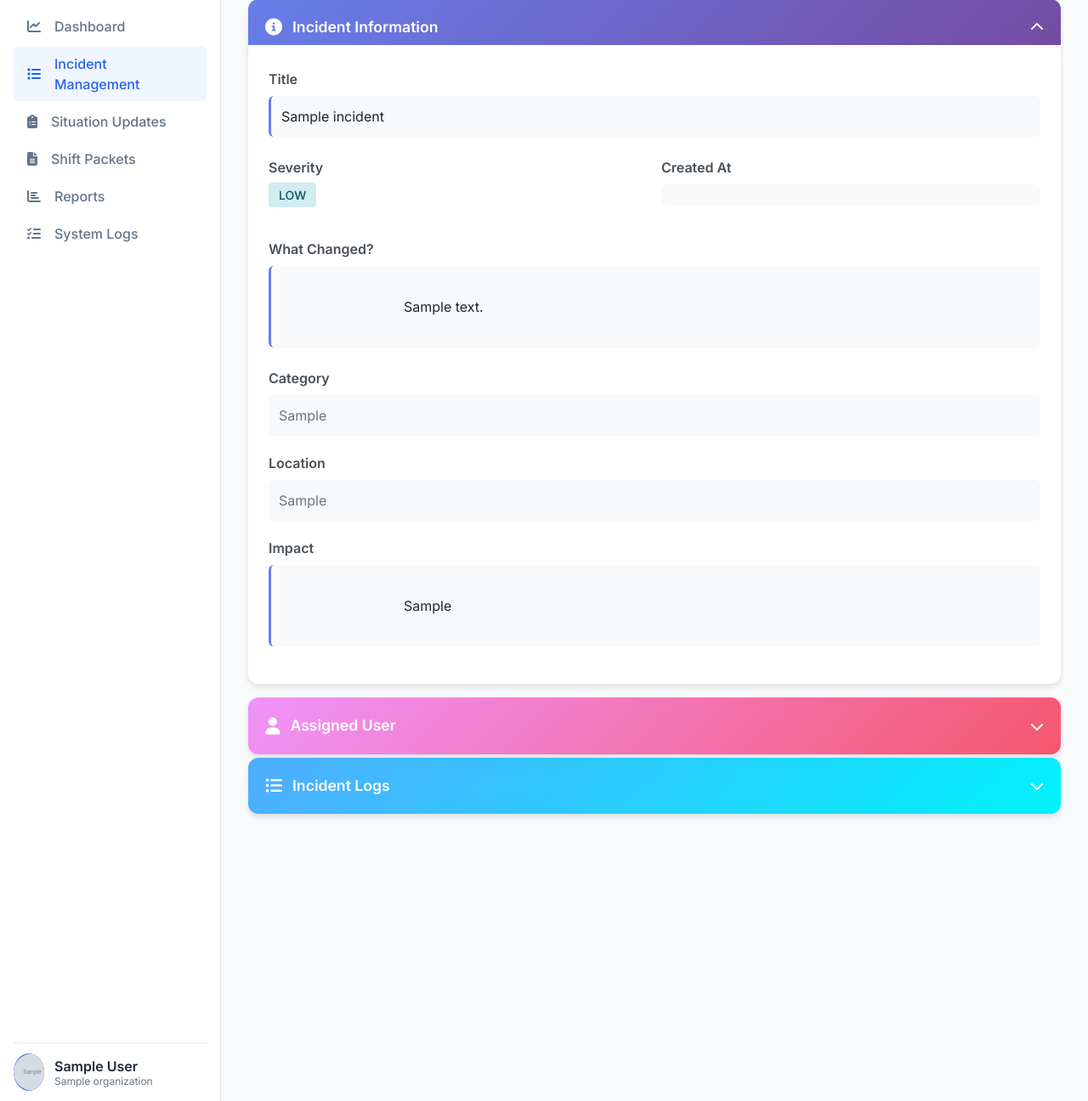
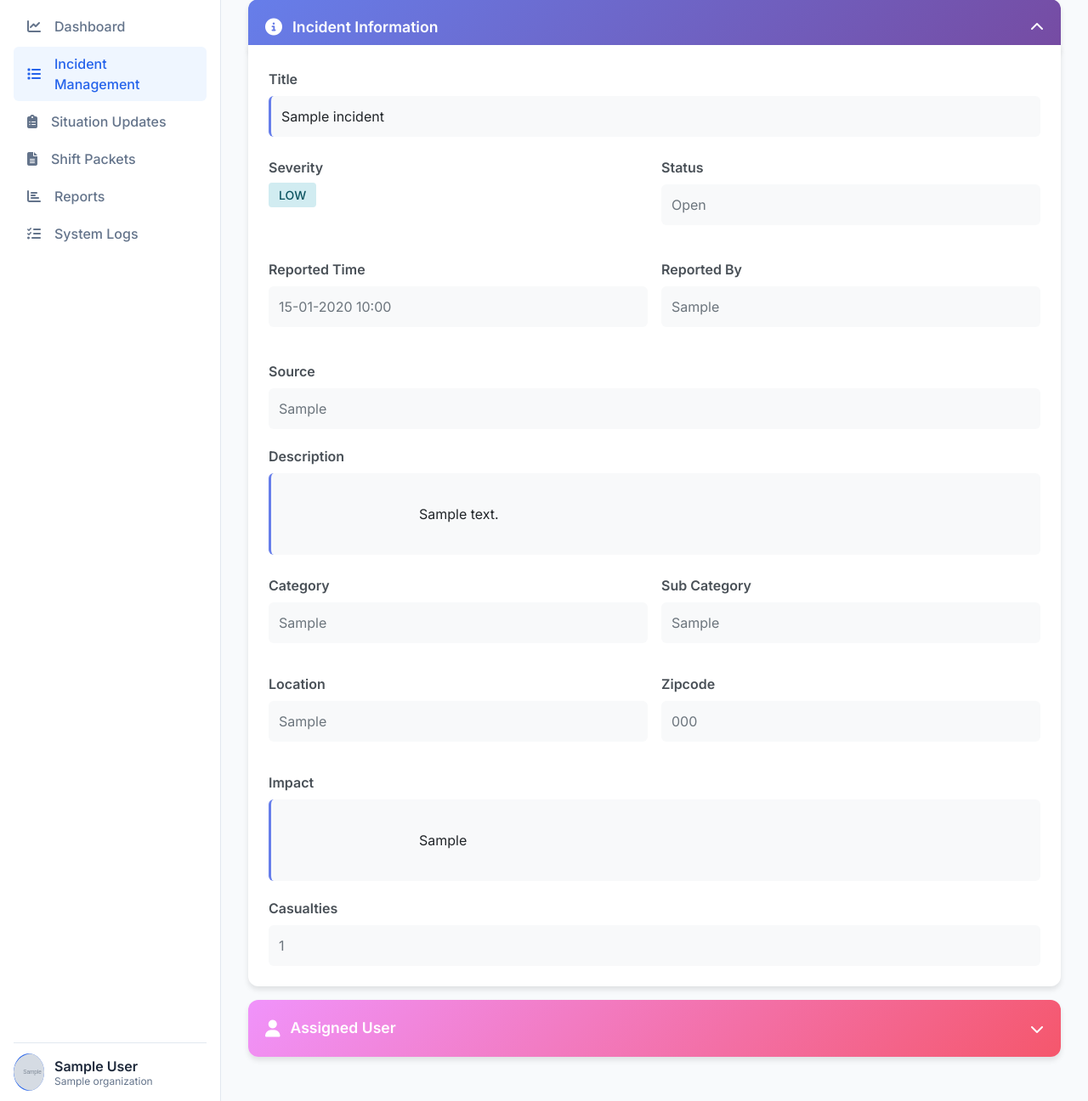
Before and after one commit to Aparnamuppanamaven/Resilience_updated, a Django app: page /incidents/1/ in a window 1280 px wide. Shown: the part 145-1441 px from the top of the page at 85% size. Run offline with Django 5.2, Linux system fonts and the light colour scheme; a user stored in the database is signed in; tables that the repository leaves empty hold one stand-in row (values such as "Sample post"); grey boxes marked "Sample" are stand-in pictures; parts of the project's set-up code (start-up, migrations or seed data) failed here and were passed over.

Commit message:
Remove the incident log module and change the incident information.

```diff
--- a/core/templates/core/incident_detail.html
+++ b/core/templates/core/incident_detail.html
@@ -136,6 +136,7 @@
                         max-height: 2000px;
                     ">
                         <div style="padding: 1.75rem 1.5rem 1.5rem;">
+                            <!-- Title -->
                             <div class="form-group" style="margin-bottom: 1.5rem;">
                                 <label style="font-weight: 600; color: #495057; margin-bottom: 0.5rem; display: block;">Title</label>
                                 <div style="padding: 0.75rem; background-color: #f8f9fa; border-radius: 6px; color: #212529; border-left: 3px solid #667eea;">
@@ -143,60 +144,106 @@
                                 </div>
                             </div>
 
+                            <!-- Severity + Status -->
                             <div class="dashboard-grid" style="grid-template-columns: 1fr 1fr; gap: 1rem; margin-bottom: 1.5rem;">
                                 <div class="form-group">
                                     <label style="font-weight: 600; color: #495057; margin-bottom: 0.5rem; display: block;">Severity</label>
                                     <div>
-                                    <span class="badge" style="
+                                        <span class="badge severity-badge severity-{{ incident.severity|default:''|lower }}" style="
                                             padding: 6px 12px;
                                             border-radius: 4px;
                                             font-size: 0.875rem;
                                             font-weight: 500;
-                                        {% if incident.severity == 'LOW' %}background-color: #d1ecf1; color: #0c5460;
-                                        {% elif incident.severity == 'MEDIUM' %}background-color: #fff3cd; color: #856404;
-                                        {% elif incident.severity == 'HIGH' %}background-color: #f8d7da; color: #721c24;
-                                        {% elif incident.severity == 'CRITICAL' %}background-color: #f5c6cb; color: #721c24;
-                                        {% else %}background-color: #e2e3e5; color: #383d41;{% endif %}
                                         ">
                                             {{ incident.get_severity_display|default:incident.severity }}
                                         </span>
                                     </div>
                                 </div>
                                 <div class="form-group">
-                                <label style="font-weight: 600; color: #495057; margin-bottom: 0.5rem; display: block;">Created At</label>
+                                    <label style="font-weight: 600; color: #495057; margin-bottom: 0.5rem; display: block;">Status</label>
                                     <div style="padding: 0.75rem; background-color: #f8f9fa; border-radius: 6px; color: #6c757d;">
-
-
-
+                                        {{ incident.status|default:"—" }}
                                     </div>
                                 </div>
                             </div>
 
+                            <!-- Reported Time + Reported By -->
+                            <div class="dashboard-grid" style="grid-template-columns: 1fr 1fr; gap: 1rem; margin-bottom: 1.5rem;">
+                                <div class="form-group">
+                                    <label style="font-weight: 600; color: #495057; margin-bottom: 0.5rem; display: block;">Reported Time</label>
+                                    <div style="padding: 0.75rem; background-color: #f8f9fa; border-radius: 6px; color: #6c757d;">
+                                        {{ incident.reported_time|date:"d-m-Y H:i" }}
+                                    </div>
+                                </div>
+                                <div class="form-group">
+                                    <label style="font-weight: 600; color: #495057; margin-bottom: 0.5rem; display: block;">Reported By</label>
+                                    <div style="padding: 0.75rem; background-color: #f8f9fa; border-radius: 6px; color: #6c757d;">
+                                        {{ incident.reported_by|default:"—" }}
+                                    </div>
+                                </div>
+                            </div>
+
+                            <!-- Source -->
+                            <div class="form-group" style="margin-bottom: 1.25rem;">
+                                <label style="font-weight: 600; color: #495057; margin-bottom: 0.5rem; display: block;">Source</label>
+                                <div style="padding: 0.75rem; background-color: #f8f9fa; border-radius: 6px; color: #6c757d;">
+                                    {{ incident.source|default:"—" }}
+                                </div>
+                            </div>
+
+                            <!-- Description -->
                             <div class="form-group" style="margin-bottom: 1.5rem;">
-                            <label style="font-weight: 600; color: #495057; margin-bottom: 0.5rem; display: block;">What Changed?</label>
+                                <label style="font-weight: 600; color: #495057; margin-bottom: 0.5rem; display: block;">Description</label>
                                 <div style="padding: 0.75rem; background-color: #f8f9fa; border-radius: 6px; color: #212529; white-space: pre-wrap; min-height: 60px; border-left: 3px solid #667eea;">
                                     {{ incident.description|default:"Not specified" }}
                                 </div>
                             </div>
 
-                        <div class="form-group" style="margin-bottom: 1.25rem;">
+                            <!-- Category + Sub Category -->
+                            <div class="dashboard-grid" style="grid-template-columns: 1fr 1fr; gap: 1rem; margin-bottom: 1.25rem;">
+                                <div class="form-group">
                                     <label style="font-weight: 600; color: #495057; margin-bottom: 0.5rem; display: block;">Category</label>
                                     <div style="padding: 0.75rem; background-color: #f8f9fa; border-radius: 6px; color: #6c757d;">
                                         {{ incident.category|default:"—" }}
                                     </div>
                                 </div>
+                                <div class="form-group">
+                                    <label style="font-weight: 600; color: #495057; margin-bottom: 0.5rem; display: block;">Sub Category</label>
+                                    <div style="padding: 0.75rem; background-color: #f8f9fa; border-radius: 6px; color: #6c757d;">
+                                        {{ incident.sub_category|default:"—" }}
+                                    </div>
+                                </div>
+                            </div>
 
-                        <div class="form-group" style="margin-bottom: 1.25rem;">
+                            <!-- Location + Zipcode -->
+                            <div class="dashboard-grid" style="grid-template-columns: 1fr 1fr; gap: 1rem; margin-bottom: 1.25rem;">
+                                <div class="form-group">
                                     <label style="font-weight: 600; color: #495057; margin-bottom: 0.5rem; display: block;">Location</label>
                                     <div style="padding: 0.75rem; background-color: #f8f9fa; border-radius: 6px; color: #6c757d;">
                                         {{ incident.location|default:"—" }}
                                     </div>
                                 </div>
+                                <div class="form-group">
+                                    <label style="font-weight: 600; color: #495057; margin-bottom: 0.5rem; display: block;">Zipcode</label>
+                                    <div style="padding: 0.75rem; background-color: #f8f9fa; border-radius: 6px; color: #6c757d;">
+                                        {{ incident.zipcode|default:"—" }}
+                                    </div>
+                                </div>
+                            </div>
 
+                            <!-- Impact -->
                             <div class="form-group" style="margin-bottom: 1.25rem;">
                                 <label style="font-weight: 600; color: #495057; margin-bottom: 0.5rem; display: block;">Impact</label>
                                 <div style="padding: 0.75rem; background-color: #f8f9fa; border-radius: 6px; color: #212529; white-space: pre-wrap; min-height: 60px; border-left: 3px solid #667eea;">
                                     {{ incident.impact|default:"Not specified" }}
+                                </div>
+                            </div>
+
+                            <!-- Casualties -->
+                            <div class="form-group" style="margin-bottom: 0;">
+                                <label style="font-weight: 600; color: #495057; margin-bottom: 0.5rem; display: block;">Casualties</label>
+                                <div style="padding: 0.75rem; background-color: #f8f9fa; border-radius: 6px; color: #6c757d;">
+                                    {{ incident.casualties|default:"—" }}
                                 </div>
                             </div>
 
@@ -495,8 +542,8 @@
                     </div>
                 </div>
 
-                <!-- Section 3: Incident Logs -->
-                <div class="collapse-section" data-section="3">
+                <!-- Section 3: Incident Logs (hidden) -->
+                <div class="collapse-section" data-section="3" style="display: none;">
                     <div class="collapse-header" onclick="toggleSection(3)" style="
                         background: linear-gradient(135deg, #4facfe 0%, #00f2fe 100%);
                         color: white;
@@ -834,8 +881,26 @@
         firstIcon.style.transform = 'rotate(180deg)';
     });
 
+    // Hidden meta element for incident id
+    document.addEventListener('DOMContentLoaded', function() {
+        if (!document.getElementById('incidentIdMeta')) {
+            const span = document.createElement('span');
+            span.id = 'incidentIdMeta';
+            span.setAttribute('data-incident-id', '{{ incident.id }}');
+            span.style.display = 'none';
+            document.body.appendChild(span);
+        }
+    });
+
+    function getIncidentId() {
+        const el = document.getElementById('incidentIdMeta');
+        const raw = el ? el.getAttribute('data-incident-id') : null;
+        const id = raw ? Number(raw) : NaN;
+        return Number.isFinite(id) ? id : null;
+    }
+
     // User Assignment Functions
-    const incidentId = {{ incident.id }};
+    const incidentId = getIncidentId();
 
     function toggleUserSelection() {
         const container = document.getElementById('usersTableContainer');
@@ -938,7 +1003,7 @@
             return;
         }
 
-        const incidentId = {{ incident.id }};
+        const incidentId = getIncidentId();
         const csrfToken = document.querySelector('[name=csrfmiddlewaretoken]').value;
 
         // Disable form while submitting
@@ -1097,7 +1162,7 @@
 
     // Generate Shift Packet PDF and show preview modal
     function generateShiftPacket() {
-        const incidentId = {{ incident.id }};
+        const incidentId = getIncidentId();
         const btn = document.getElementById('generateShiftPacketBtn');
         const originalBtnText = btn.innerHTML;
         btn.disabled = true;
@@ -1125,7 +1190,7 @@
 
     // Download PDF from preview
     function downloadPdfFromPreview() {
-        const incidentId = {{ incident.id }};
+        const incidentId = getIncidentId();
         const pdfUrl = `/incidents/${incidentId}/generate-shift-packet/`;
 
         fetch(pdfUrl)
--- a/core/templates/core/incident_log_history_pdf.html
+++ b/core/templates/core/incident_log_history_pdf.html
@@ -292,7 +292,7 @@
         <tr>
           <td class="log-num">{{ forloop.counter|stringformat:"03d" }}</td>
           <td class="log-ts">{{ log.timestamp|safe }}</td>
-          <td><span class="dept-badge" style="background:{{ log.dept_bg }};color:{{ log.dept_color }};">{{ log.department }}</span></td>
+          <td><span class="dept-badge">{{ log.department|default:"—" }}</span></td>
           <td>
             <div class="log-desc">{{ log.description }}</div>
             {% if log.author %}<div class="log-author">&mdash; {{ log.author }}</div>{% endif %}
```
Lines whose indentation alone changed are shown as unchanged.
